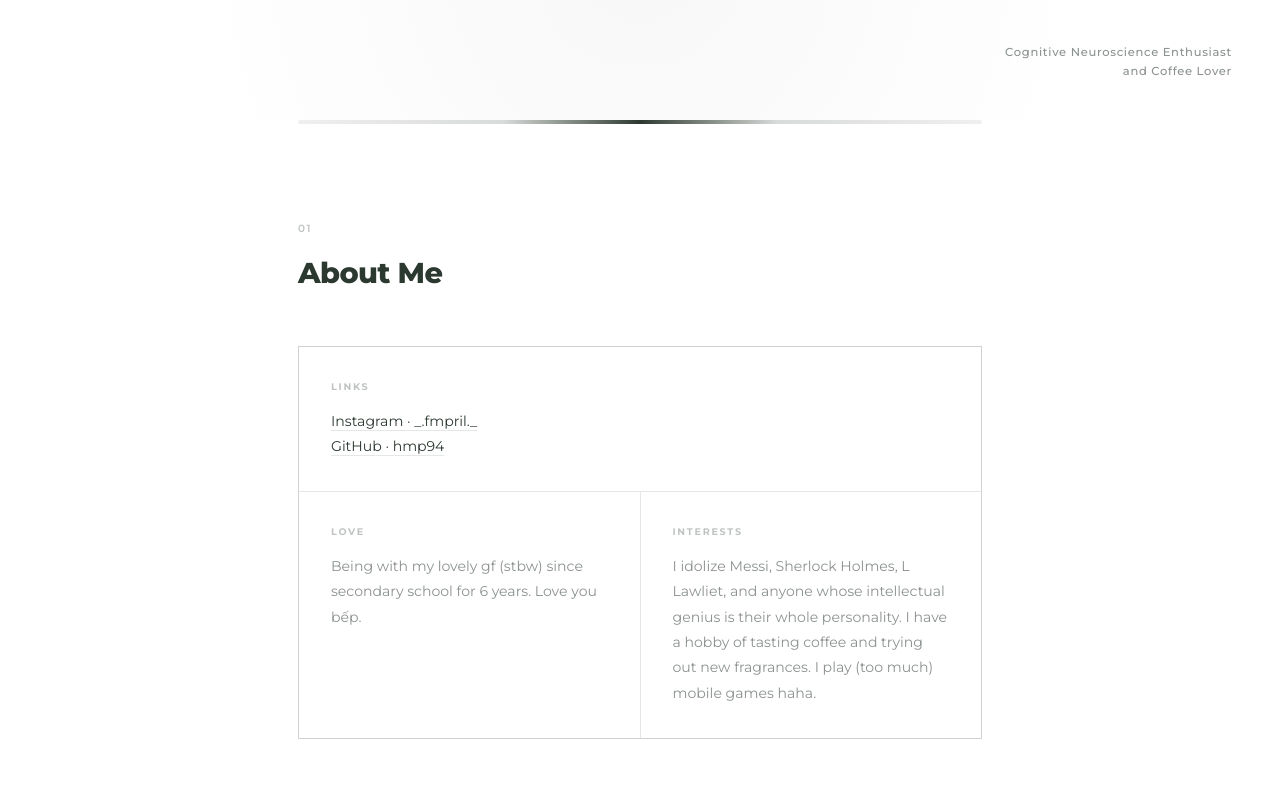
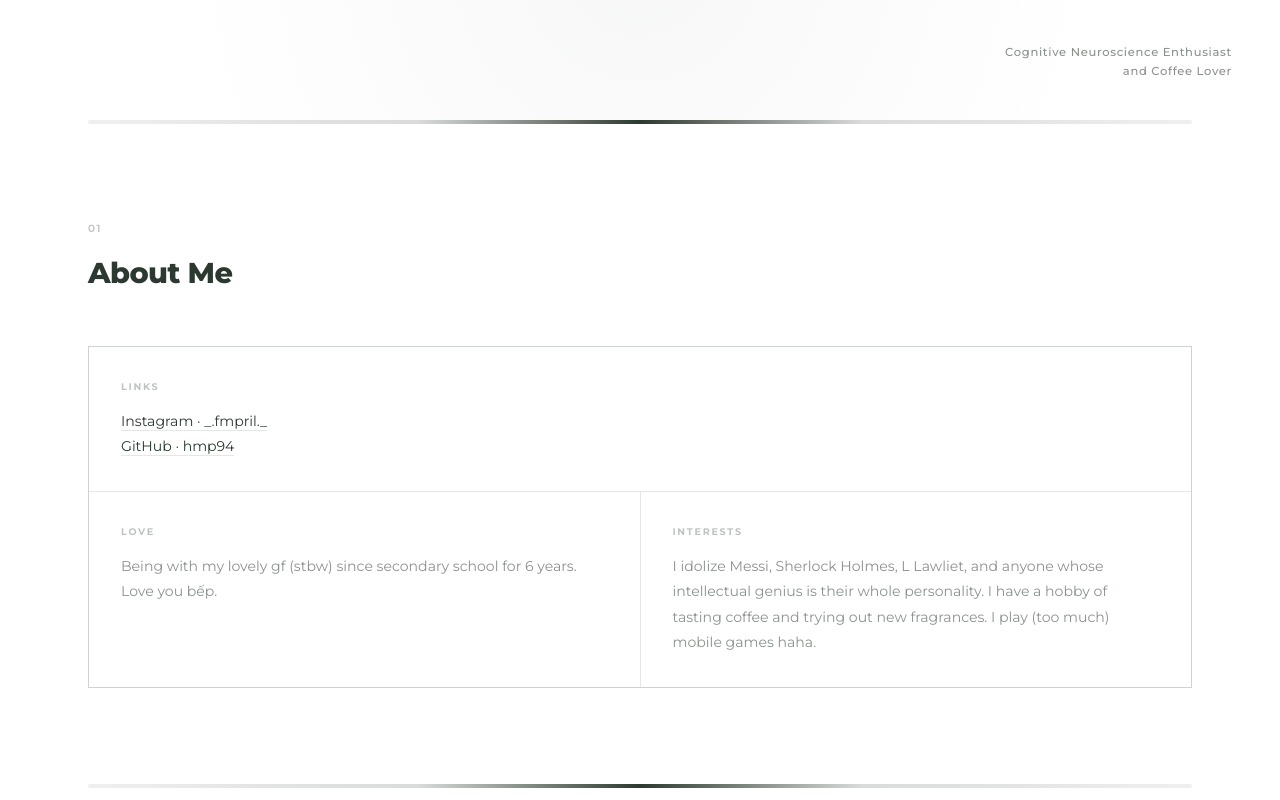
Before and after one commit to hmp94/hmp94.github.io, a plain HTML site: page index.html in a window 1280 px wide. Shown: the part 680-1480 px from the top of the page. Drawn offline with Linux system fonts and the light colour scheme.

Commit message:
Increase max-width for container and section-divider

```diff
--- a/index.html
+++ b/index.html
@@ -142,7 +142,7 @@
 
     /* SECTIONS */
     .container {
-      max-width: 780px;
+      max-width: 1200px;
       margin: 0 auto;
       padding: 0 3rem;
     }
@@ -150,7 +150,7 @@
 
     /* SECTION DIVIDERS - thicker accent strip */
     .section-divider {
-      max-width: 780px;
+      max-width: 1200px;
       margin: 0 auto;
       padding: 0 3rem;
     }
```
